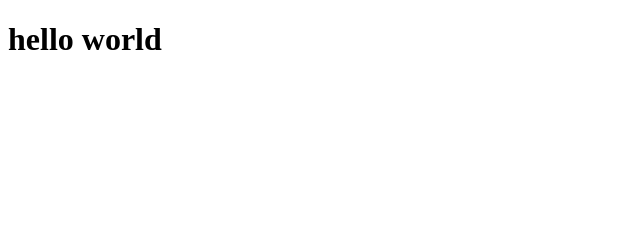
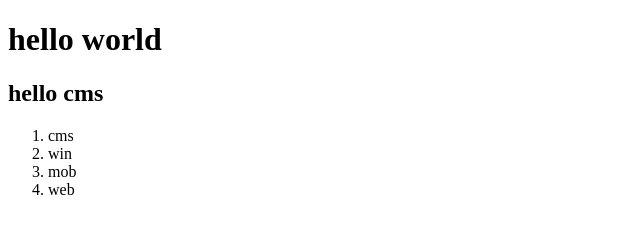
Before and after one commit to ALieldin-Sakr/cms_track1strepo, a plain HTML site: page index.html in a window 1280 px wide. Shown: the whole page, without its empty margins (0-640 px from the left). Drawn offline with Linux system fonts and the light colour scheme.

Commit message:
update alieldinindex clone

```diff
--- a/index.html
+++ b/index.html
@@ -2,5 +2,12 @@
 <html>
     <body>
         <h1>hello world</h1>
+        <h2>hello cms</h2>
+        <ol>
+            <li>cms</li>
+            <li>win</li>
+            <li>mob</li>
+            <li>web</li>
+        </ol>
     </body>
 </html>
```
